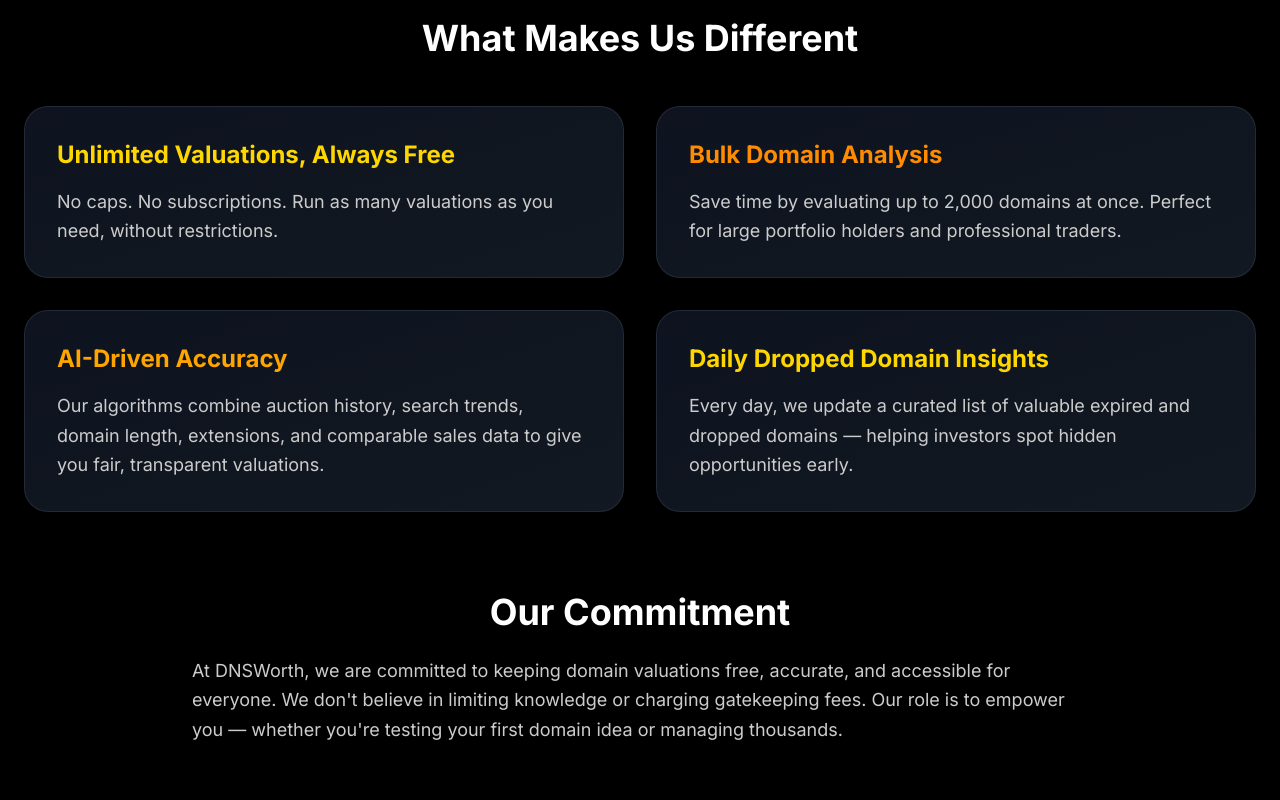
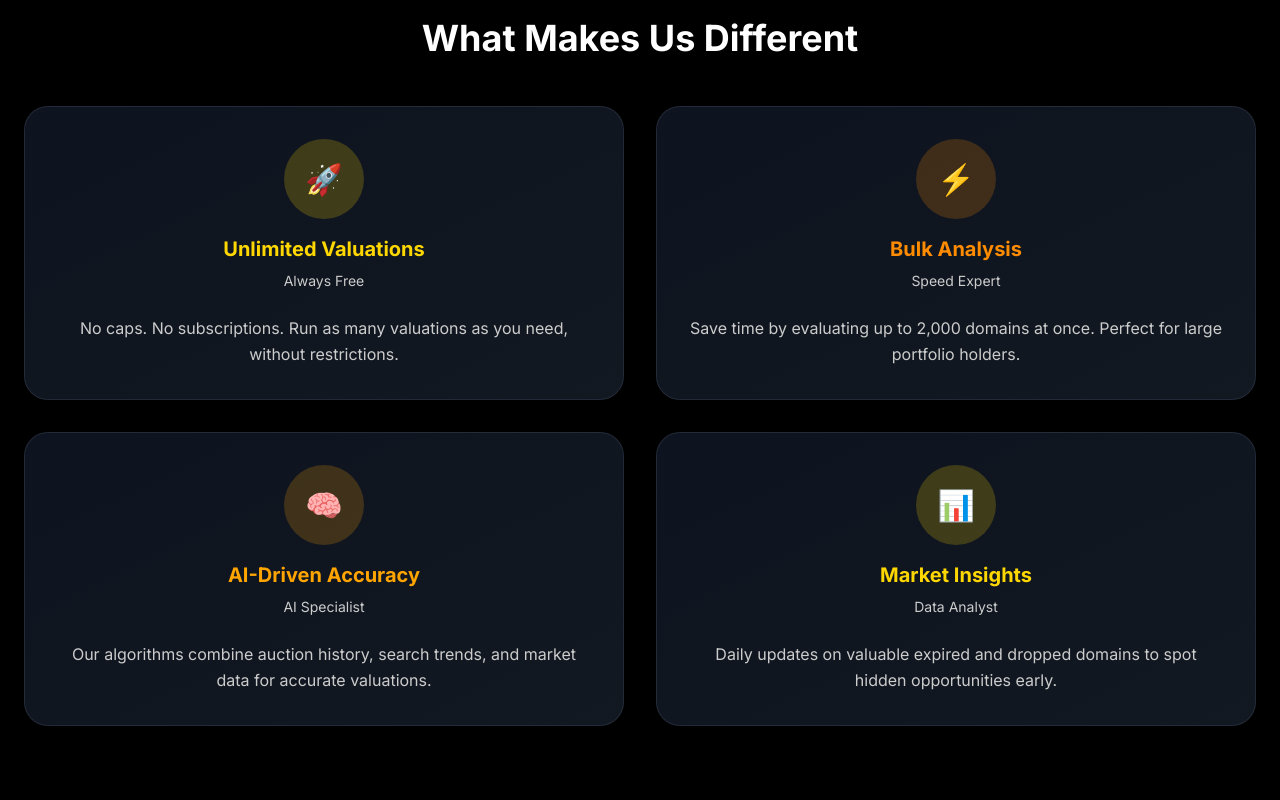
Before and after one commit to dnsworth/dnsworth, a React (Vite) app in the folder frontend/: page /about in a window 1280 px wide. Shown: the part 1100-1900 px from the top of the page. Built offline with nearby package versions, Linux system fonts and the light colour scheme; no server answers.

Commit message:
🔧 Fix About Us Page: Add Vercel routing rules, redesign with comic profiles style, add typing animation for owner, optimize performance

```diff
--- a/frontend/src/pages/AboutUs.jsx
+++ b/frontend/src/pages/AboutUs.jsx
@@ -1,36 +1,39 @@
-import React from 'react';
+import React, { useState, useEffect } from 'react';
 import { motion } from 'framer-motion';
 import { Link } from 'react-router-dom';
 
 const AboutUs = () => {
+  const [typedText, setTypedText] = useState('');
+  const ownerVision = "My vision is to democratize domain intelligence and make professional-grade valuations accessible to everyone. Every domain investor deserves the tools to make informed decisions without barriers or costs.";
+
+  useEffect(() => {
+    let index = 0;
+    const timer = setInterval(() => {
+      if (index <= ownerVision.length) {
+        setTypedText(ownerVision.slice(0, index));
+        index++;
+      } else {
+        clearInterval(timer);
+      }
+    }, 50);
+    return () => clearInterval(timer);
+  }, []);
+
   const containerVariants = {
     hidden: { opacity: 0 },
     visible: {
       opacity: 1,
       transition: {
-        staggerChildren: 0.3
+        staggerChildren: 0.2
       }
     }
   };
 
   const itemVariants = {
-    hidden: { y: 50, opacity: 0 },
+    hidden: { y: 30, opacity: 0 },
     visible: {
       y: 0,
       opacity: 1,
-      transition: {
-        duration: 0.8,
-        ease: "easeOut"
-      }
-    }
-  };
-
-  const cardVariants = {
-    hidden: { scale: 0.9, opacity: 0, y: 30 },
-    visible: {
-      scale: 1,
-      opacity: 1,
-      y: 0,
       transition: {
         duration: 0.6,
         ease: "easeOut"
@@ -38,11 +41,24 @@ const AboutUs = () => {
     }
   };
 
+  const cardVariants = {
+    hidden: { scale: 0.9, opacity: 0, y: 20 },
+    visible: {
+      scale: 1,
+      opacity: 1,
+      y: 0,
+      transition: {
+        duration: 0.5,
+        ease: "easeOut"
+      }
+    }
+  };
+
   const floatingVariants = {
     animate: {
-      y: [-15, 15, -15],
+      y: [-10, 10, -10],
       transition: {
-        duration: 4,
+        duration: 3,
         repeat: Infinity,
         ease: "easeInOut"
       }
@@ -77,7 +93,7 @@ const AboutUs = () => {
 
       {/* Hero Section */}
       <section className="relative py-20 overflow-hidden">
-        {/* Animated Background Elements - Comic Style */}
+        {/* Animated Background Elements */}
         <motion.div
           className="absolute top-20 left-10 w-24 h-24 bg-primary/10 rounded-full blur-2xl"
           variants={floatingVariants}
@@ -206,8 +222,14 @@ const AboutUs = () => {
                 whileHover={{ scale: 1.03, y: -8 }}
                 transition={{ duration: 0.4 }}
               >
-                <h3 className="text-2xl font-bold mb-4 text-primary">Unlimited Valuations, Always Free</h3>
-                <p className="text-text-muted text-lg leading-relaxed">No caps. No subscriptions. Run as many valuations as you need, without restrictions.</p>
+                <div className="text-center mb-6">
+                  <div className="w-20 h-20 bg-primary/20 rounded-full flex items-center justify-center mx-auto mb-4">
+                    <span className="text-3xl">🚀</span>
+                  </div>
+                  <h3 className="text-xl font-bold text-primary mb-2">Unlimited Valuations</h3>
+                  <p className="text-sm text-text-muted">Always Free</p>
+                </div>
+                <p className="text-text-muted text-center leading-relaxed">No caps. No subscriptions. Run as many valuations as you need, without restrictions.</p>
               </motion.div>
 
               <motion.div
@@ -216,8 +238,14 @@ const AboutUs = () => {
                 whileHover={{ scale: 1.03, y: -8 }}
                 transition={{ duration: 0.4 }}
               >
-                <h3 className="text-2xl font-bold mb-4 text-secondary">Bulk Domain Analysis</h3>
-                <p className="text-text-muted text-lg leading-relaxed">Save time by evaluating up to 2,000 domains at once. Perfect for large portfolio holders and professional traders.</p>
+                <div className="text-center mb-6">
+                  <div className="w-20 h-20 bg-secondary/20 rounded-full flex items-center justify-center mx-auto mb-4">
+                    <span className="text-3xl">⚡</span>
+                  </div>
+                  <h3 className="text-xl font-bold text-secondary mb-2">Bulk Analysis</h3>
+                  <p className="text-sm text-text-muted">Speed Expert</p>
+                </div>
+                <p className="text-text-muted text-center leading-relaxed">Save time by evaluating up to 2,000 domains at once. Perfect for large portfolio holders.</p>
               </motion.div>
 
               <motion.div
@@ -226,8 +254,14 @@ const AboutUs = () => {
                 whileHover={{ scale: 1.03, y: -8 }}
                 transition={{ duration: 0.4 }}
               >
-                <h3 className="text-2xl font-bold mb-4 text-accent">AI-Driven Accuracy</h3>
-                <p className="text-text-muted text-lg leading-relaxed">Our algorithms combine auction history, search trends, domain length, extensions, and comparable sales data to give you fair, transparent valuations.</p>
+                <div className="text-center mb-6">
+                  <div className="w-20 h-20 bg-accent/20 rounded-full flex items-center justify-center mx-auto mb-4">
+                    <span className="text-3xl">🧠</span>
+                  </div>
+                  <h3 className="text-xl font-bold text-accent mb-2">AI-Driven Accuracy</h3>
+                  <p className="text-sm text-text-muted">AI Specialist</p>
+                </div>
+                <p className="text-text-muted text-center leading-relaxed">Our algorithms combine auction history, search trends, and market data for accurate valuations.</p>
               </motion.div>
 
               <motion.div
@@ -236,8 +270,14 @@ const AboutUs = () => {
                 whileHover={{ scale: 1.03, y: -8 }}
                 transition={{ duration: 0.4 }}
               >
-                <h3 className="text-2xl font-bold mb-4 text-primary">Daily Dropped Domain Insights</h3>
-                <p className="text-text-muted text-lg leading-relaxed">Every day, we update a curated list of valuable expired and dropped domains — helping investors spot hidden opportunities early.</p>
+                <div className="text-center mb-6">
+                  <div className="w-20 h-20 bg-primary/20 rounded-full flex items-center justify-center mx-auto mb-4">
+                    <span className="text-3xl">📊</span>
+                  </div>
+                  <h3 className="text-xl font-bold text-primary mb-2">Market Insights</h3>
+                  <p className="text-sm text-text-muted">Data Analyst</p>
+                </div>
+                <p className="text-text-muted text-center leading-relaxed">Daily updates on valuable expired and dropped domains to spot hidden opportunities early.</p>
               </motion.div>
             </div>
           </motion.div>
@@ -354,7 +394,7 @@ const AboutUs = () => {
             </motion.p>
           </motion.div>
 
-          {/* Owner Section */}
+          {/* Owner Section - Comic Style with Typing Animation */}
           <motion.div
             className="max-w-2xl mx-auto mb-20 text-center"
             variants={itemVariants}
@@ -365,11 +405,19 @@ const AboutUs = () => {
               whileHover={{ scale: 1.02, y: -5 }}
               transition={{ duration: 0.3 }}
             >
-              <h3 className="text-2xl font-bold mb-4 text-primary">Azeez A.</h3>
-              <p className="text-lg text-text-muted mb-4">Technical Support & Founder</p>
-              <p className="text-xs text-text-muted/70 leading-relaxed max-w-md mx-auto">
-                "My vision is to democratize domain intelligence and make professional-grade valuations accessible to everyone. Every domain investor deserves the tools to make informed decisions without barriers or costs."
-              </p>
+              <div className="text-center mb-6">
+                <div className="w-24 h-24 bg-primary/20 rounded-full flex items-center justify-center mx-auto mb-4">
+                  <span className="text-4xl">👨‍💻</span>
+                </div>
+                <h3 className="text-2xl font-bold text-primary mb-2">Azeez A.</h3>
+                <p className="text-lg text-text-muted">Technical Support & Founder</p>
+              </div>
+              <div className="bg-gray-800/50 p-4 rounded-xl border border-gray-600/30">
+                <p className="text-sm text-text-muted/90 leading-relaxed max-w-md mx-auto">
+                  "{typedText}
+                  <span className="animate-pulse">|</span>"
+                </p>
+              </div>
             </motion.div>
           </motion.div>
 
```
Also changed, not shown: 1 other file (tests, documents, lock files or other folders).
